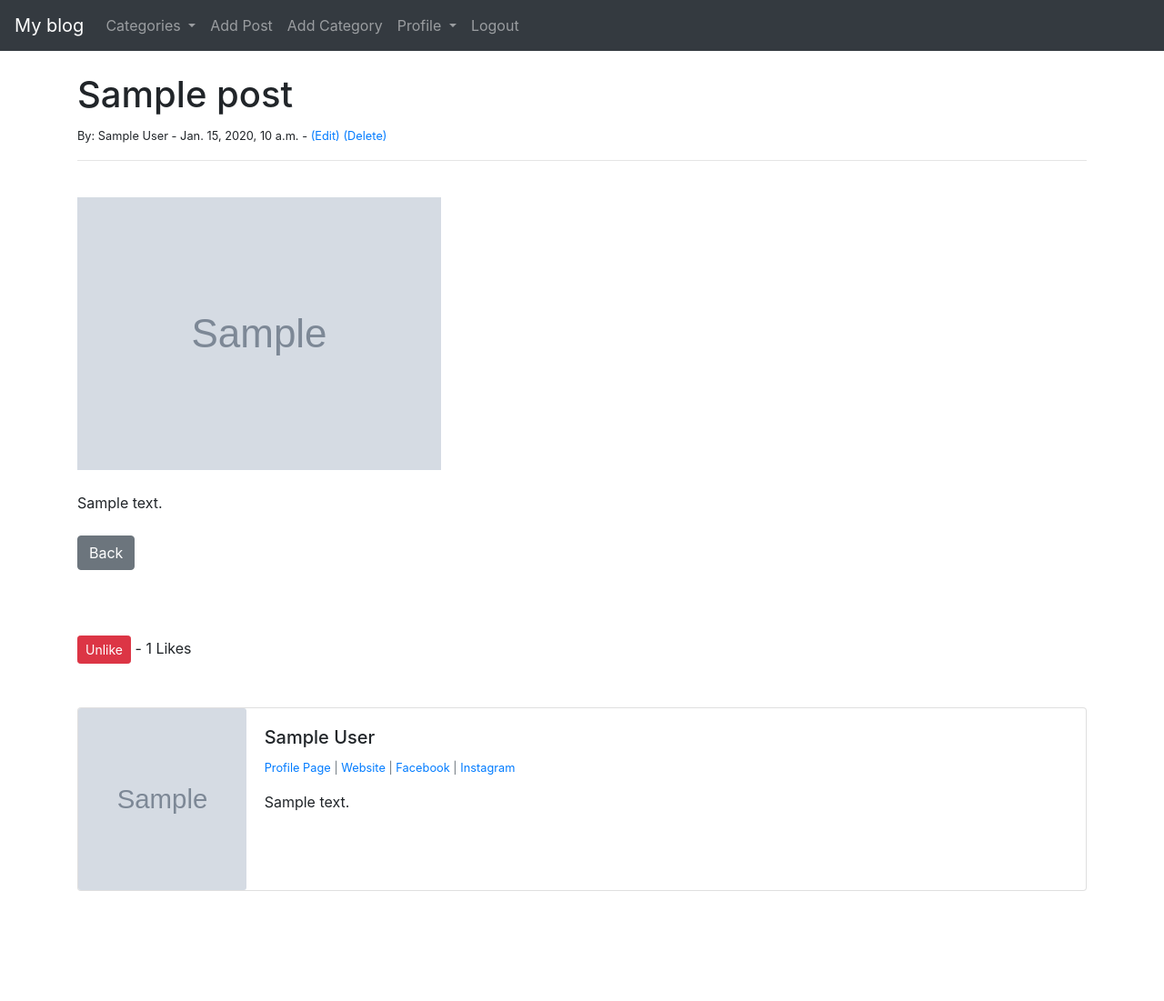
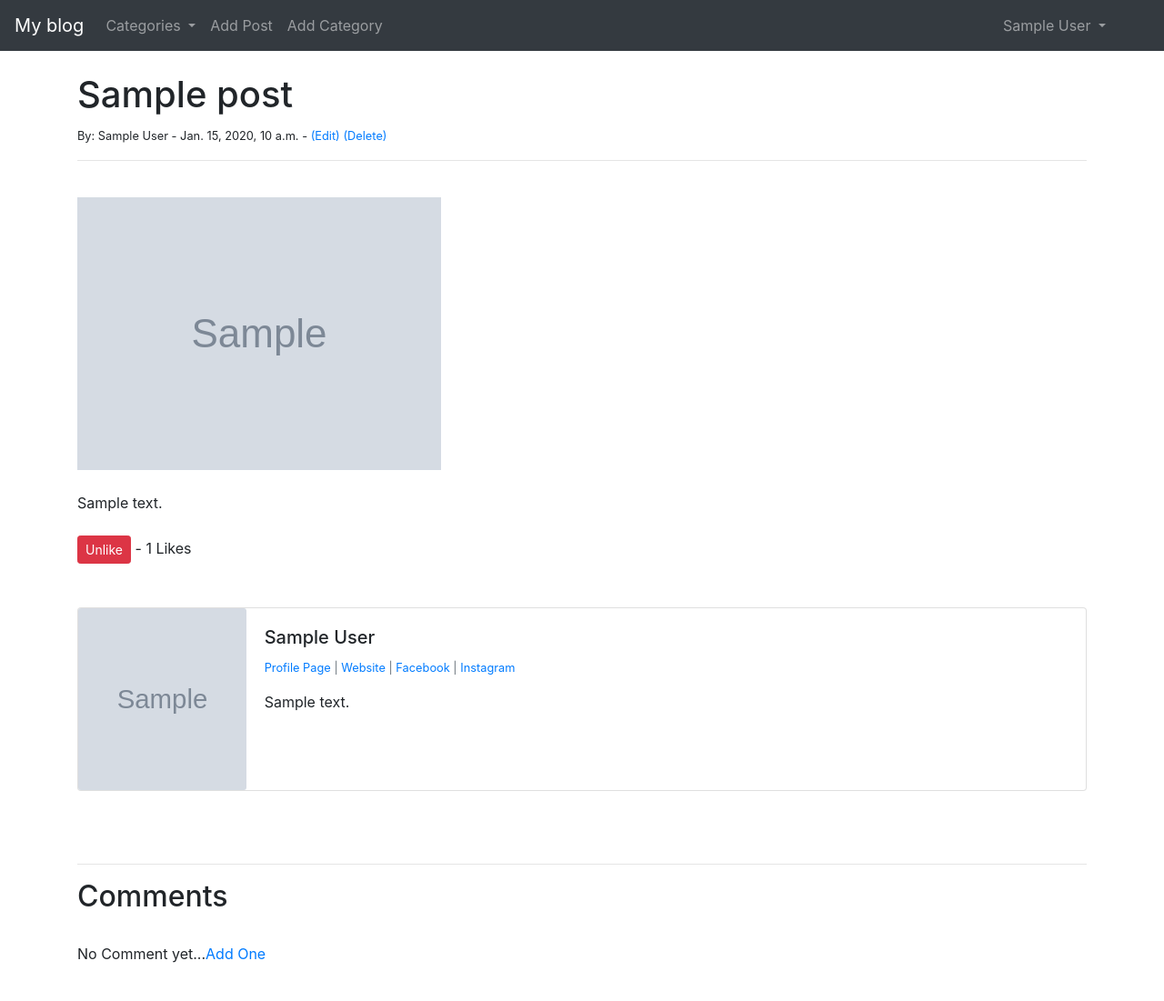
Before and after one commit to Rodion1198/django-blog, a Django app: page /article/1 in a window 1280 px wide. Shown: the whole page at 91% size. Before the commit the page ends 980 px from the top, so only its background shows below. Run offline with Django 3.2, Linux system fonts and the light colour scheme; a user stored in the database is signed in; tables that the repository leaves empty hold one stand-in row (values such as "Sample post"); grey boxes marked "Sample" are stand-in pictures; some libraries are stand-ins or nearby versions.

Commit message:
added comment section, pagination in main page and update html files

```diff
--- a/blog/templates/article_detail.html
+++ b/blog/templates/article_detail.html
@@ -29,11 +29,7 @@
     <br/><br/>
     {{ post.body|safe }}
 
-<br/><br/>
-<a href="{% url 'home' %}" class="btn btn-secondary">
-    Back</a>
 
-    <br/><br/>
     <br/>
     <br/>
     <form action="{% url 'like_post' post.pk %}"
@@ -94,7 +90,6 @@
     |<a href="{{ post.author.profile.instagram_url }}">
       Instagram<a/>
   {% endif %}
-
 </p>
 
 
@@ -106,4 +101,30 @@
 </div>
 
 
+     <br/><br/>
+    <hr/>
+    <h2>Comments</h2>
+    <br/>
+    {% if not post.comments.all %}
+        No Comment yet...<a href="{% url 'add_comment' post.pk %}">Add One</a>
+    {% else %}
+    <br/>
+
+        {% for comment in post.comments.all %}
+            <strong>
+                    {{ comment.name }} -
+                    {{ comment.date_added }}
+            </strong>
+            <br/>
+            {{ comment.body }}
+            <br/><br/>
+
+        {% endfor %}
+        <a href="{% url 'add_comment' post.pk %}">Add Comment</a>
+
+    {% endif %}
+
+    <br/><br/>
+
+
 {% endblock %}
--- a/blog/templates/base.html
+++ b/blog/templates/base.html
@@ -25,7 +25,7 @@
     <ul class="navbar-nav mr-auto">
 
 
-{#        Category Menu Code    #}
+{#      Category Menu Code    #}
         {% if category_menu %}
         <li class="nav-item dropdown">
         <a class="nav-link dropdown-toggle" href="#" id="navbarDropdown" role="button" data-toggle="dropdown" aria-haspopup="true" aria-expanded="false">
@@ -56,11 +56,26 @@
              <a class="nav-link" href="{% url 'add_category' %}">Add Category</a>
             </li>
 
-                <li class="nav-item dropdown">
+        {% else %}
+            <li class="nav-item">
+             <a class="nav-link" href="{% url 'registration' %}">Registration</a>
+            </li>
+
+            <li class="nav-item">
+             <a class="nav-link" href="{% url 'login' %}">Login</a>
+            </li>
+
+        {% endif %}
+    </ul>
+
+{% if user.is_authenticated %}
+      <ul class="navbar-nav mr-10">
+        <li class="nav-item dropdown">
             <a class="nav-link dropdown-toggle" href="#" id="navbarDropdown" role="button" data-toggle="dropdown" aria-haspopup="true" aria-expanded="false">
-              Profile
+                 {{ user.first_name }}
+                 {{ user.last_name }}
             </a>
-            <div class="dropdown-menu" aria-labelledby="navbarDropdown">
+            <div class="dropdown-menu dropdown-menu-right" aria-labelledby="navbarDropdown">
               <a class="dropdown-item" href="{% url 'edit_profile' %}">Edit Settings</a>
 
                 {% if user.profile.id %}
@@ -71,29 +86,17 @@
                     <a class="dropdown-item" href="{% url 'create_profile_page' %}">Create Profile Page</a>
                 {% endif %}
 
-            </div>
-            </li>
+
+                <a class="dropdown-item" href="{% url 'logout' %}">Logout</a>
 
 
-            <li class="nav-item">
-             <a class="nav-link" href="{% url 'logout' %}">Logout</a>
-            </li>
+            </div>
+        </li>
 
+      <ul/>
 
-        {% else %}
-            <li class="nav-item">
-             <a class="nav-link" href="{% url 'registration' %}">Registration</a>
-            </li>
+{% endif %}
 
-            <li class="nav-item">
-             <a class="nav-link" href="{% url 'login' %}">Login</a>
-            </li>
-
-        {% endif %}
-
-
-
-    </ul>
 
   </div>
 </nav>
@@ -104,6 +107,26 @@
 
     {% endblock %}
     </div>
+
+
+<nav aria-label="Page navigation example">
+  <ul class="pagination">
+      {% if is_paginated %}
+         {% if page_obj.has_previous %}
+            <li class="page-item"><a class="page-link" href="{{ request.path }}?page={{ page_obj.previous_page_number }}">Previous</a></li>
+         {% endif %}
+          <span class="page-current">
+              Page {{ page_obj.number }} of {{ page_obj.paginator.num_pages }}.
+          </span>
+         {% if page_obj.has_next %}
+            <li class="page-item"><a class="page-link" href="{{ request.path }}?page={{ page_obj.next_page_number }}">Next</a></li>
+         {% endif %}
+    {% endif %}
+  </ul>
+</nav>
+
+
+
     <!-- Optional JavaScript -->
     <!-- jQuery first, then Popper.js, then Bootstrap JS -->
     <script src="https://code.jquery.com/jquery-3.4.1.slim.min.js" integrity="sha384-J6qa4849blE2+poT4WnyKhv5vZF5SrPo0iEjwBvKU7imGFAV0wwj1yYfoRSJoZ+n" crossorigin="anonymous"></script>
```
Also changed, not shown: blog/templates/add_comment.html (added, +19 -0 lines), blog/templates/categories.html (+20 -0 lines), users/templates/registration/login.html (+15 -2 lines).
